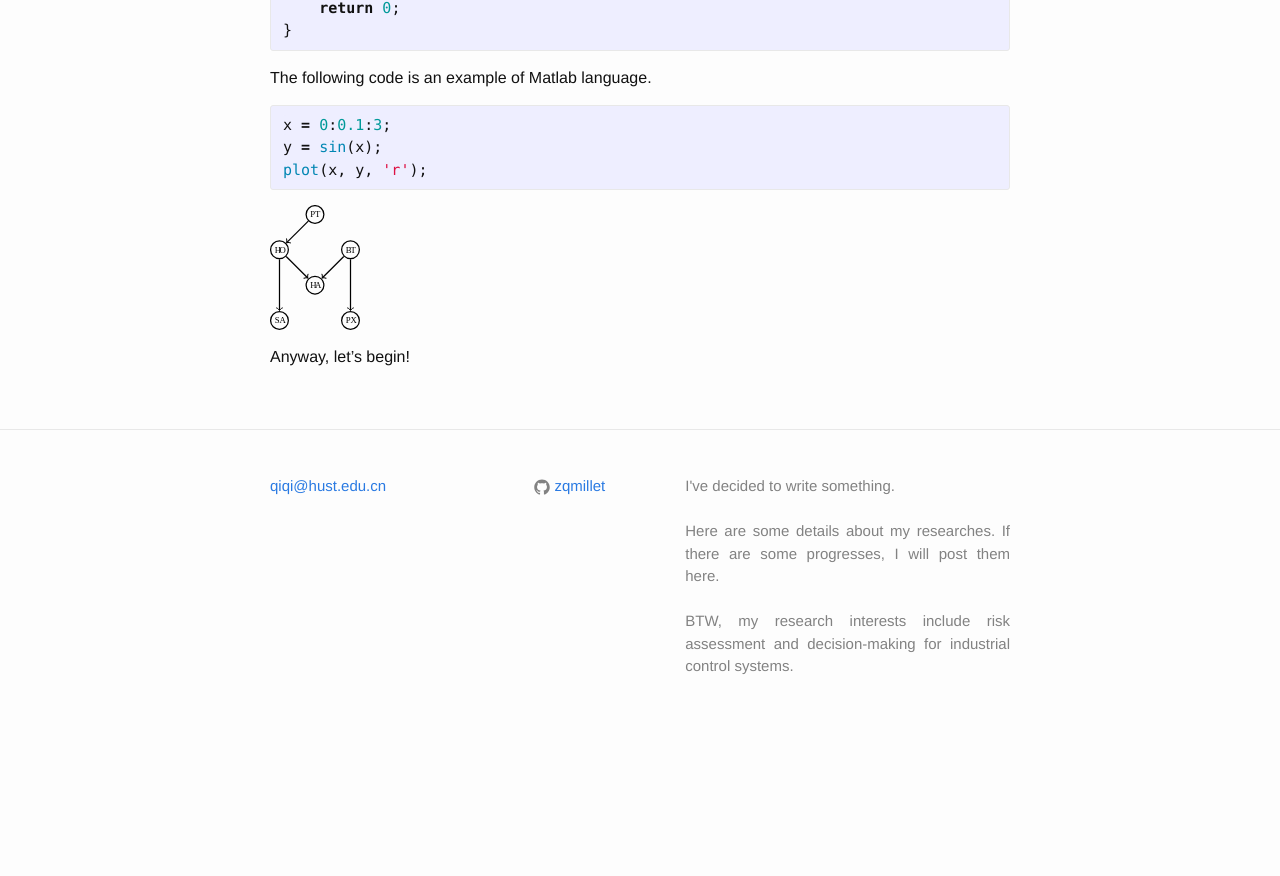
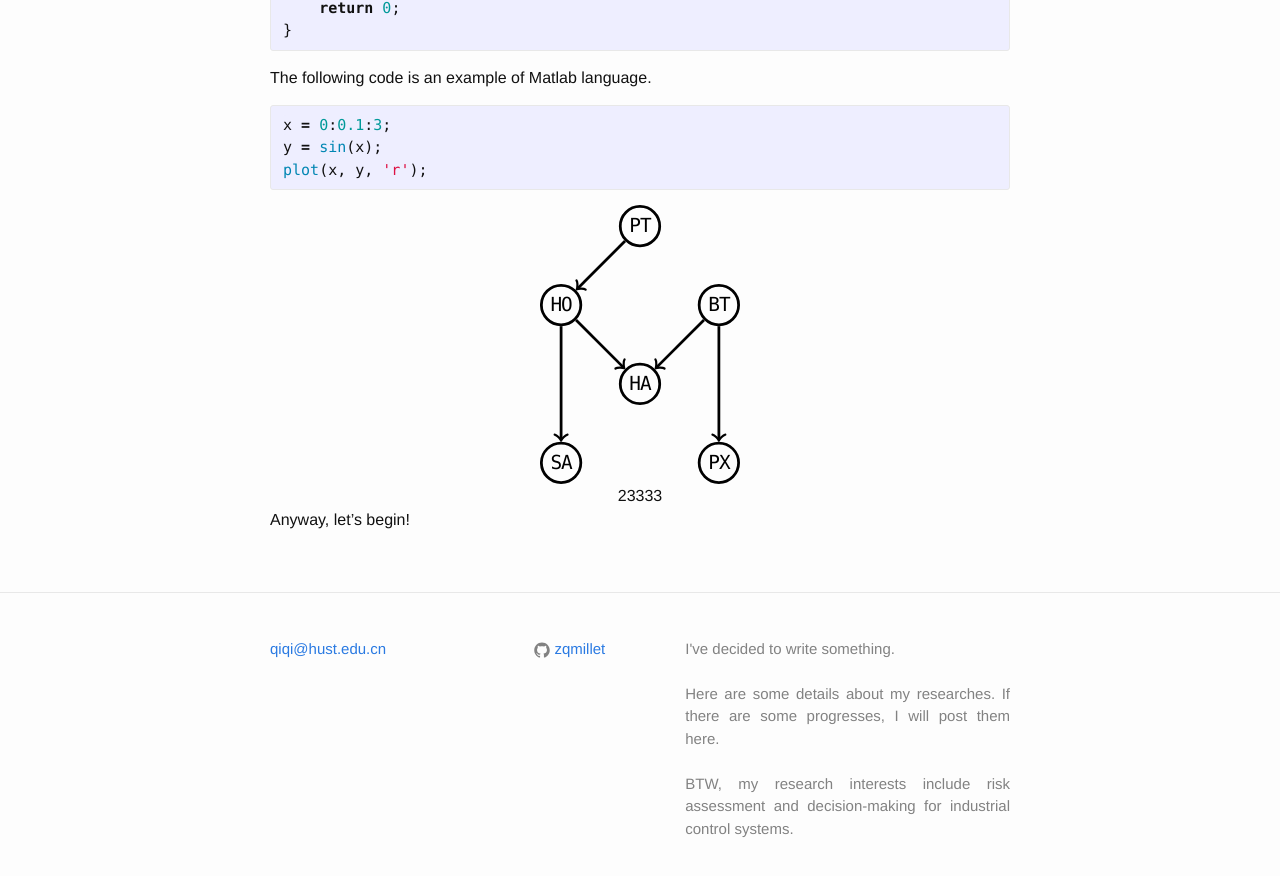
Before and after one commit to zqmillet/zqmillet.github.io, a Jekyll site: the page built from _posts/2016-04-02-Let's-Begin.markdown, in a window 1280 px wide and 900 px high, scrolled down 734 px. Shown: the top 876 px of the window. Built offline with Jekyll 4.4.1, drawn with Linux system fonts in a browser that asks for light colours; formulas are drawn with MathJax 3; before the commit the page ends 1472 px from its top, so only the background shows below that.

Commit message:
Let's Begin

```diff
--- a/_posts/2016-04-02-Let's-Begin.markdown
+++ b/_posts/2016-04-02-Let's-Begin.markdown
@@ -35,6 +35,9 @@ y = sin(x);
 plot(x, y, 'r');
 {% endhighlight %}
 
-![XXX](/figures/test.svg)
+<div align="center">
+<embed src = "/figures/test.svg" width = "200pt" align = "center"><br>
+23333
+</div>
 
 Anyway, let's begin!
```
Also changed, not shown: figures/test.png (deleted), 1 other file.
